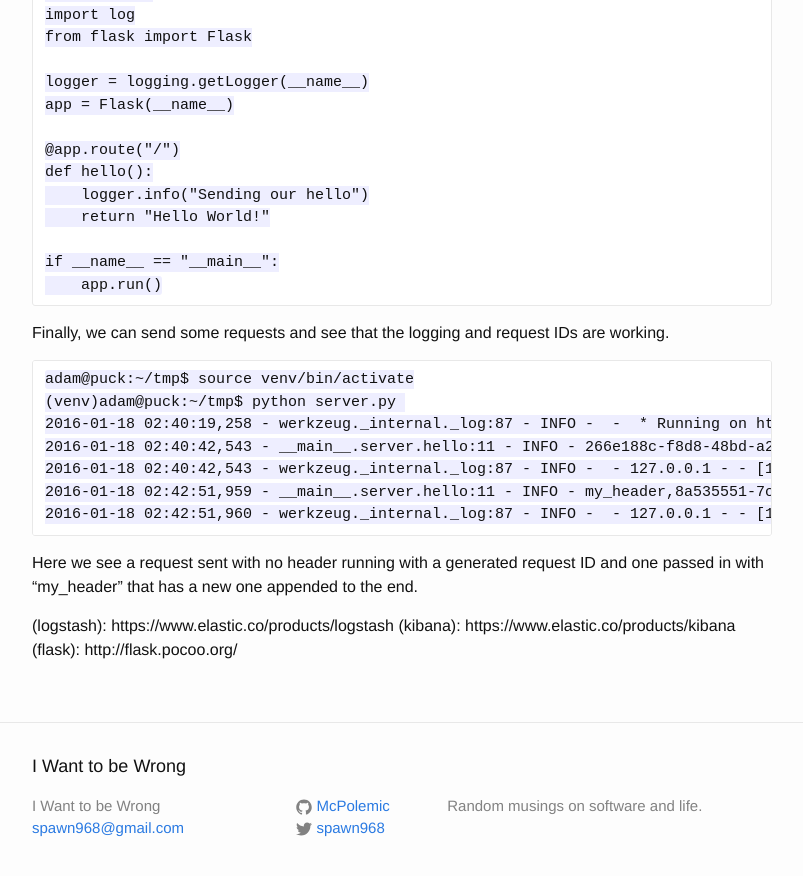
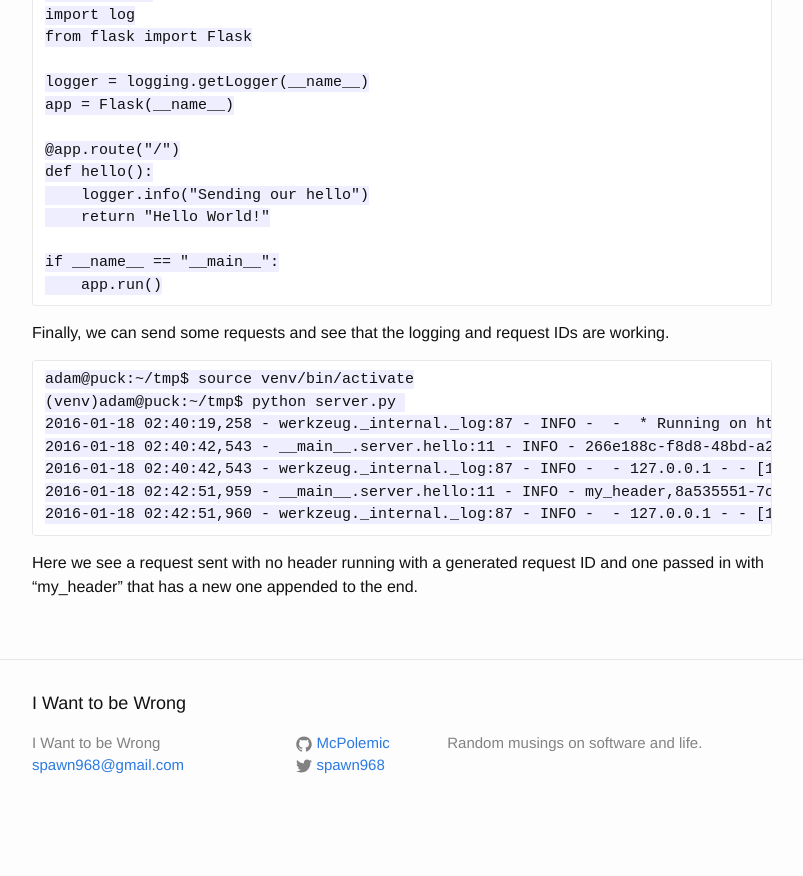
Before and after one commit to McPolemic/McPolemic.github.io, a Jekyll site: the page built from _posts/2016-01-18-adding-request-ids-to-flask.md, in a window 1280 px wide and 900 px high, scrolled down 3638 px. Shown: the top 876 px of the window, without its empty margins (238-1041 px from the left). Built offline with Jekyll 4.4.1, drawn with Linux system fonts in a browser that asks for light colours; after the commit the page ends 4475 px from its top, so only the background shows below that.

Commit message:
Fix markdown links

```diff
--- a/_posts/2016-01-18-adding-request-ids-to-flask.md
+++ b/_posts/2016-01-18-adding-request-ids-to-flask.md
@@ -51,11 +51,11 @@
     0dadb33f-ee15-470a-bfc8-5e35926793a5,639832bf-111c-40ac-abed-bf93ae15c54d DELETE /cards/1234567890123456/
     0dadb33f-ee15-470a-bfc8-5e35926793a5,68493175-8a39-421b-99e9-53e937fa5d12 POST /accounts/123456/card/
 
-This also helps with scheduled jobs which may be scheduled days or weeks in the future. These request IDs are logged and read into [Logstash](logstash) where we can then view the lifecycle of any request that comes into our system. Applications that send requests are able to submit their own request IDs such that we can track requests that start in application A, go to our REST server, and respond back, and can track the entire interaction using [Kibana](kibana).
+This also helps with scheduled jobs which may be scheduled days or weeks in the future. These request IDs are logged and read into [Logstash][logstash] where we can then view the lifecycle of any request that comes into our system. Applications that send requests are able to submit their own request IDs such that we can track requests that start in application A, go to our REST server, and respond back, and can track the entire interaction using [Kibana][kibana].
 
 # Implementation
 
-Our REST server is implemented in [Flask](flask). Here's how we implemented this. First, we set up all of the heavy lifting in `utils.py`.
+Our REST server is implemented in [Flask][flask]. Here's how we implemented this. First, we set up all of the heavy lifting in `utils.py`.
 
     # utils.py
     import uuid
@@ -166,6 +166,6 @@
 
 Here we see a request sent with no header running with a generated request ID and one passed in with "my_header" that has a new one appended to the end.
 
-(logstash): https://www.elastic.co/products/logstash
-(kibana): https://www.elastic.co/products/kibana
-(flask): http://flask.pocoo.org/
+[logstash]: https://www.elastic.co/products/logstash
+[kibana]: https://www.elastic.co/products/kibana
+[flask]: http://flask.pocoo.org/
```
